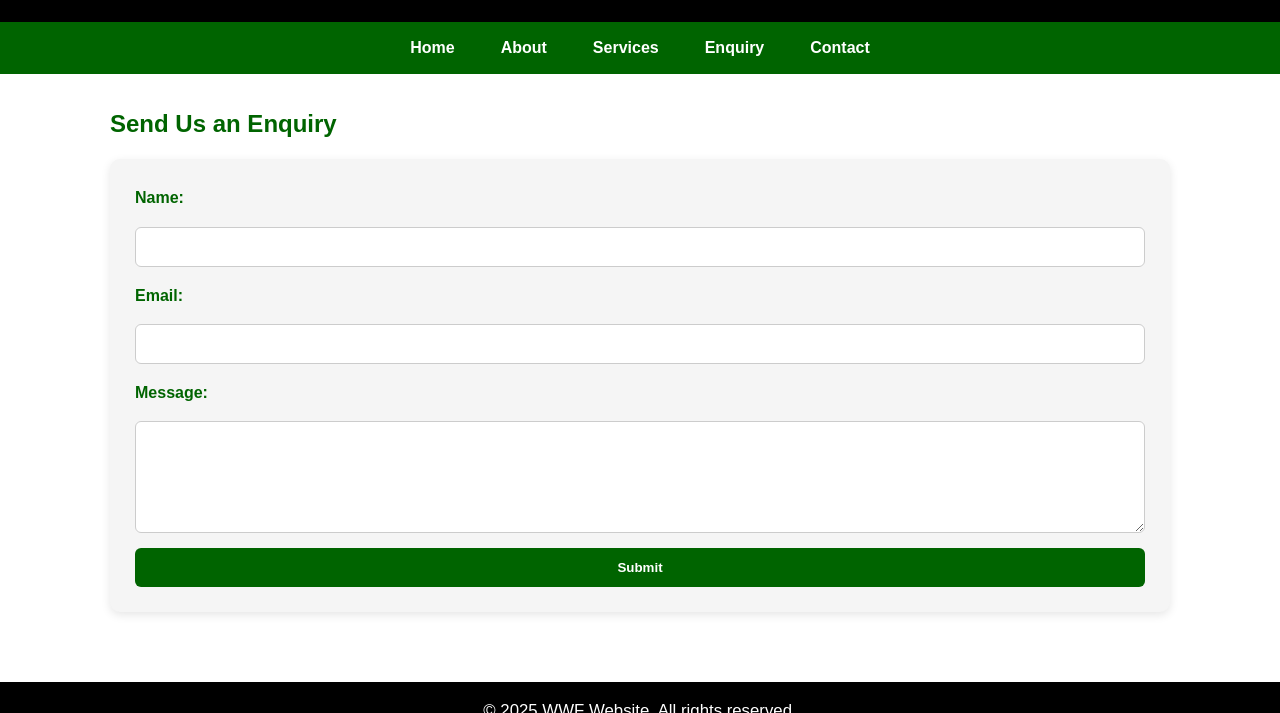
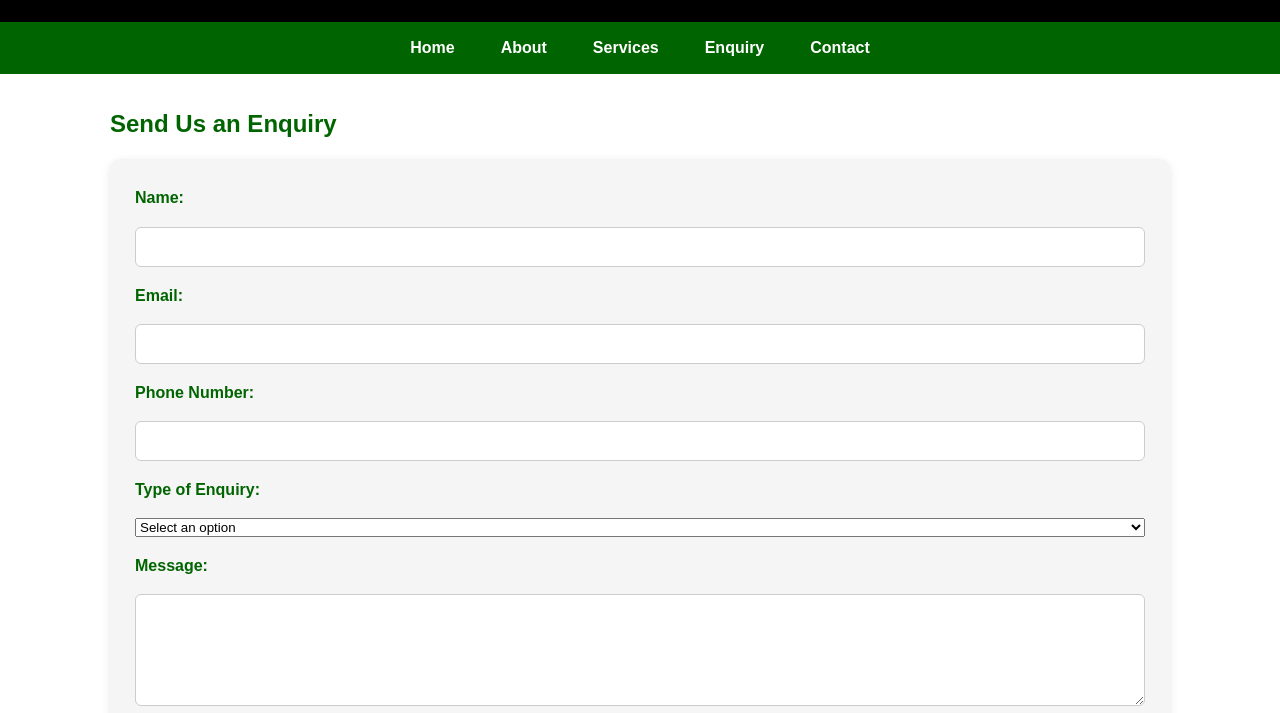
Before and after one commit to RyanSolo125/ST10480375_WEDE5020_POE, a plain HTML site: page WWF Website/enquiry.html in a window 1280 px wide. Shown: the part 87-800 px from the top of the page. Drawn offline with Linux system fonts and the light colour scheme.

Commit message:
Update enquiry.html

```diff
--- a/WWF Website/enquiry.html
+++ b/WWF Website/enquiry.html
@@ -3,6 +3,10 @@
 <head>
   <meta charset="UTF-8">
   <meta name="viewport" content="width=device-width, initial-scale=1.0">
+  <meta name="description" content="WWF conservation, wildlife protection, climate action and environmental education.">
+<meta name="keywords" content="WWF, wildlife, conservation, climate change, environment, oceans, animals">
+<script src="js/main.js" defer></script>
+
   <title>WWF Website - Enquiry</title>
   <link rel="stylesheet" href="css/style.css">
 </head>
@@ -23,18 +27,34 @@
 
   <main>
     <h2>Send Us an Enquiry</h2>
-    <form action="#" method="post">
+
+<form id="enquiryForm" action="#" method="post">
+
   <label for="name">Name:</label>
   <input type="text" id="name" name="name" required>
 
   <label for="email">Email:</label>
   <input type="email" id="email" name="email" required>
 
+  <label for="phone">Phone Number:</label>
+  <input type="tel" id="phone" name="phone" required>
+
+  <label for="etype">Type of Enquiry:</label>
+  <select id="etype" name="etype" required>
+    <option value="">Select an option</option>
+    <option value="General Enquiry">General Enquiry</option>
+    <option value="Donations">Donations</option>
+    <option value="Volunteering">Volunteering</option>
+    <option value="Partnerships">Partnerships</option>
+  </select>
+
   <label for="message">Message:</label>
   <textarea id="message" name="message" rows="5" required></textarea>
 
   <button type="submit">Submit</button>
+
 </form>
+
   </main>
 
   <footer>
```
Lines whose indentation alone changed are shown as unchanged.
